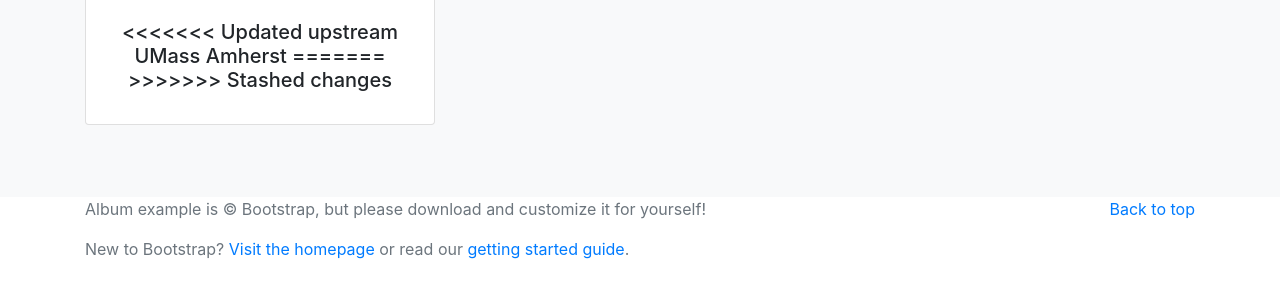
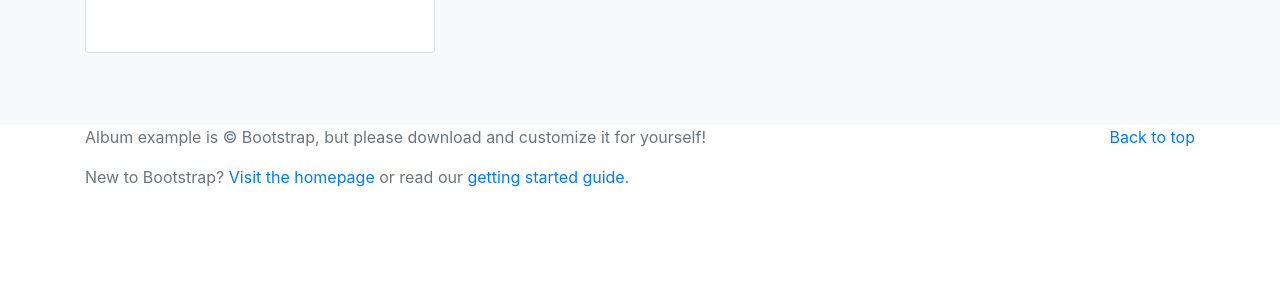
Before and after one commit to nategreb/college-life, a Django app: template college_living/templates/HomePage.html in a window 1280 px wide. Shown: the part 447-745 px from the top of the page. Run offline with Django 4.2, Linux system fonts and the light colour scheme; the template is opened without the code that fills it, so the values that code supplies are empty; some libraries are stand-ins or nearby versions.

Commit message:
Update HomePage.html

```diff
--- a/college_living/templates/HomePage.html
+++ b/college_living/templates/HomePage.html
@@ -37,11 +37,7 @@
                              alt="Card image cap">
                         <div class="card-body">
                             <h5 class="card-title text-center">
-<<<<<<< Updated upstream
-                                UMass Amherst
-=======
                                 {{ college.college_name }}
->>>>>>> Stashed changes
                                 {% comment %} TODO: make this dynamic {% endcomment %}
                             </h5>
                         </div>
```
